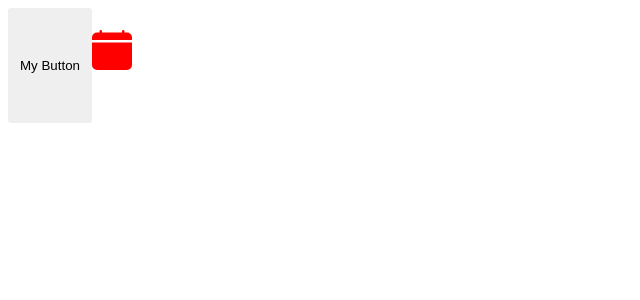
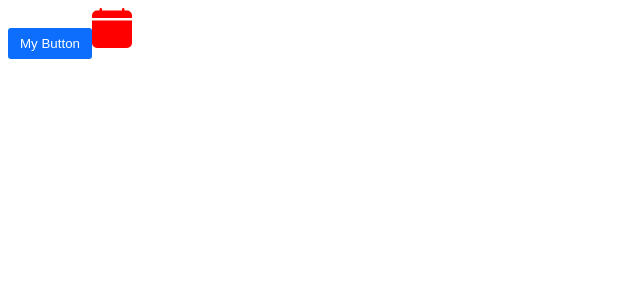
Before and after one commit to harithtarmizi/mosh-react-app, a React (Vite) app: page / in a window 1280 px wide. Shown: the top 300 px of the page, without its empty margins (0-640 px from the left). Built offline with nearby package versions, Linux system fonts and the light colour scheme.

Commit message:
clean code

```diff
--- a/src/App.tsx
+++ b/src/App.tsx
@@ -11,9 +11,7 @@ function App() {
       {alertVisible && (
         <Alert onClose={() => setAlertVisible(false)}>My Alert</Alert>
       )}
-      <Button color="secondary" onClick={() => setAlertVisible(true)}>
-        My Button
-      </Button>
+      <Button onClick={() => setAlertVisible(true)}>My Button</Button>
       <BsFillCalendarFill color="red" size="40" />
     </div>
   );
--- a/src/components/Button/Button.module.css
+++ b/src/components/Button/Button.module.css
@@ -1,5 +1,5 @@
 .btn {
-  padding: 50px 12px;
+  padding: 8px 12px;
   border-radius: 3px;
   border: 0;
 }
--- a/src/components/Button/Button.tsx
+++ b/src/components/Button/Button.tsx
@@ -12,7 +12,7 @@ const Button = ({ children, color = "primary", onClick }: Props) => {
       type="button"
       // example to use two classes in one className
       // recommended to naming the class to camelCase
-      className={[styles.btn, styles["btn-" + color]].join(" ")}
+      className={[styles.btn, styles[`btn-${color}`]].join(" ")}
       onClick={onClick}
     >
       {children}
```
